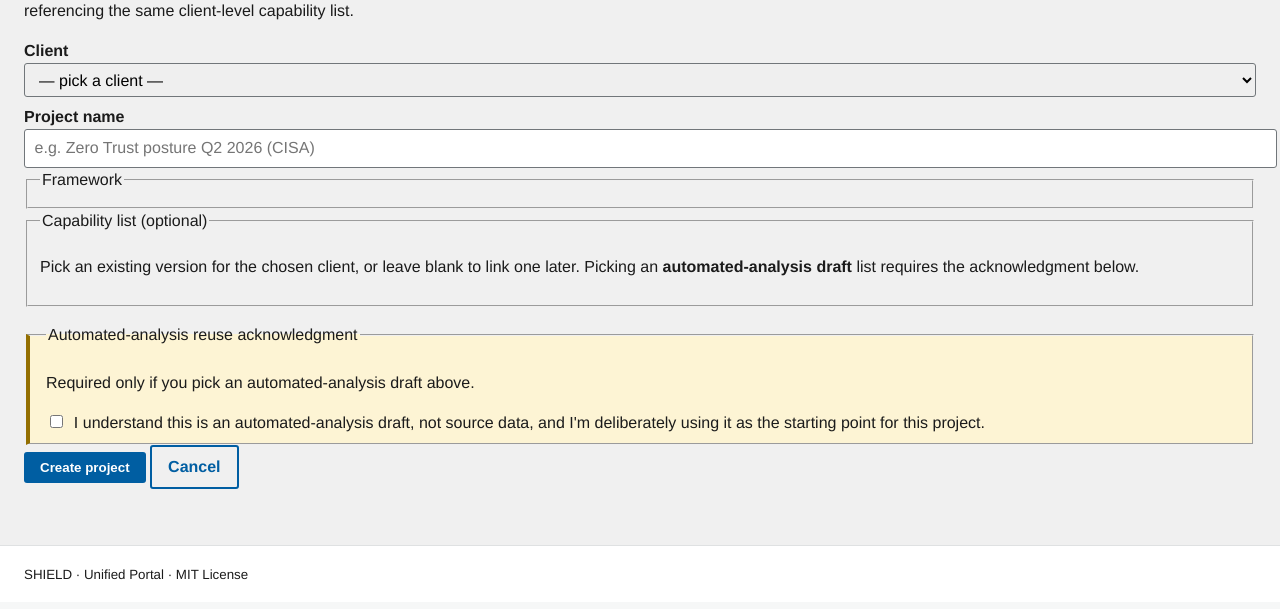
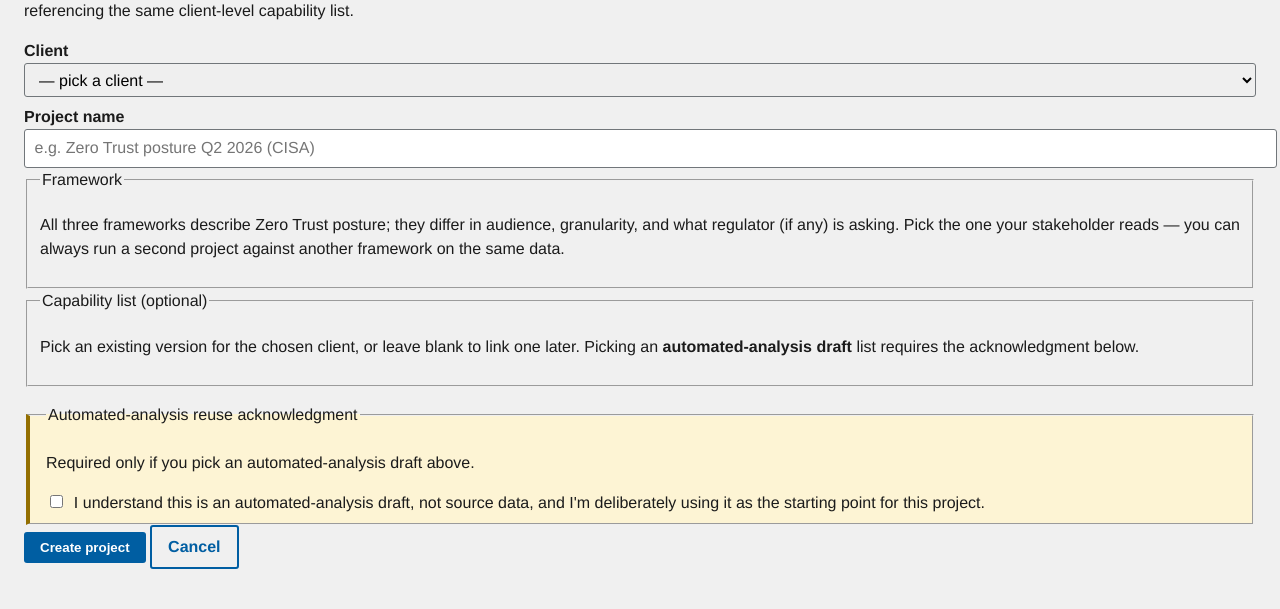
Before and after one commit to gene-png/SHIELD, a Python web app: template shield/templates/p2/new_project.html in a window 1280 px wide. Shown: the part 260-869 px from the top of the page. Before the commit the page ends 840 px from the top, so only its background shows below. Run offline with Jinja, Linux system fonts and the light colour scheme; the template is opened without the code that fills it, so the values that code supplies are empty; some libraries are stand-ins or nearby versions.

Commit message:
docs + p2: compress CHANGELOG, spec TOC, framework-chooser hints
CHANGELOG.md
- Roll up the 15 same-day v1.0–v1.6 entries into thematic v1.0.0-rc1
  / v1.2 / v1.6 blocks. New v1.7 block covers everything from this
  session (PII redaction, ZT catalogs, language pass, readable
  bodies, Activity rename, glossary, P3 streaming fix).
- Unreleased section now lists the actually-deferred items (cross-
  platform value loop, per-user client scoping, the P1/P2 workspace
  rebuild that needs design alignment).

docs/v1.0-fix-list.md
- Marked historical at the top: every item was completed on
  feat/v0.1-spine between 2026-05-16 and 2026-05-17. Pointers to
  CHANGELOG.md and unified-portal-spec.md for current state.

docs/unified-portal-spec.md
- Clickable Contents block at the top with anchors for all 12
  sections + subsections under §6, §7, §8. Cross-link to GLOSSARY.md.

shield/templates/p2/new_project.html
- "Pick this if..." hint under each framework option:
    CISA ZTMM  -> civilian federal + federal contractors; 4-stage maturity
    DoD ZT     -> DoD components + DIB; mapped to the 152-activity plan
    NIST CSF   -> commercial / insurance / board reporting; broadest catalog
  Edit hints in the template (they're editorial copy, not catalog data).

Co-Authored-By: Claude Opus 4.7 (1M context) <noreply@anthropic.com>

```diff
--- a/shield/templates/p2/new_project.html
+++ b/shield/templates/p2/new_project.html
@@ -30,6 +30,29 @@
 
   <fieldset class="usa-fieldset">
     <legend class="usa-legend">Framework</legend>
+    <p class="usa-hint">
+      All three frameworks describe Zero Trust posture; they differ in
+      audience, granularity, and what regulator (if any) is asking.
+      Pick the one your stakeholder reads &mdash; you can always run a
+      second project against another framework on the same data.
+    </p>
+    {# Short "this one is for you if..." hints, keyed by framework id.
+       Edit these in this template; they're not part of the catalog JSON
+       because the framework loader is data, not editorial copy. #}
+    {%- set chooser_hint = {
+          'cisa_ztmm_v2':
+            "Civilian federal agencies and federal contractors. The "
+            "executive-readable version with four maturity stages "
+            "(Traditional / Initial / Advanced / Optimal).",
+          'dod_zt':
+            "DoD components and defense industrial base. Mapped to the "
+            "DoD ZT Strategy's 152-activity execution plan; deeper, "
+            "more prescriptive than CISA's.",
+          'nist_csf_v2':
+            "Commercial enterprises, cyber-insurance reviews, board-level "
+            "reporting. The broadest framework (185 subcategories) and "
+            "the one most non-federal auditors already know.",
+       } -%}
     {% for fid, fw in frameworks.items() %}
       <div class="usa-radio">
         <input class="usa-radio__input" type="radio"
@@ -37,7 +60,10 @@
                {% if form.get('framework') == fid %}checked{% endif %}>
         <label class="usa-radio__label" for="fw-{{ fid }}">
           <strong>{{ fw.name }}</strong>
-          <span class="usa-hint">({{ fw.controls | length }} controls; {{ fw.pillars | length }} pillars)</span>
+          <span class="usa-hint">({{ fw.controls | length }} controls &middot; {{ fw.pillars | length }} pillars)</span>
+          {% if chooser_hint.get(fid) %}
+            <br><small class="shield-chooser-hint"><em>Pick this if:</em> {{ chooser_hint[fid] }}</small>
+          {% endif %}
         </label>
       </div>
     {% endfor %}
```
Also changed, not shown: docs/unified-portal-spec.md (+29 -0 lines), docs/v1.0-fix-list.md (+8 -1 lines), CHANGELOG.md.
